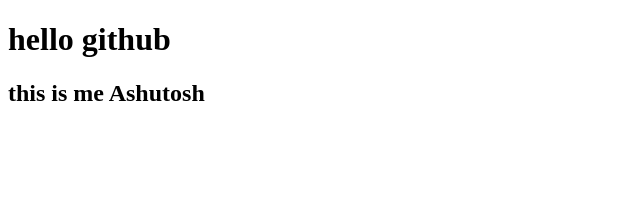
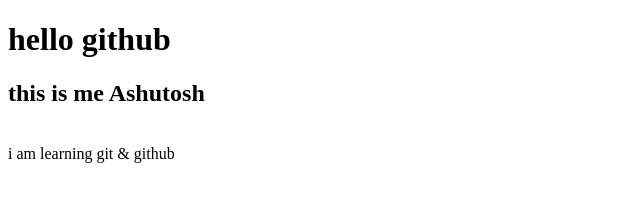
Before and after one commit to AshutoshSinghJai/hello_test, a plain HTML site: page index.html in a window 1280 px wide. Shown: the whole page, without its empty margins (0-640 px from the left). Drawn offline with Linux system fonts and the light colour scheme.

Commit message:
Update index.html
added few new lines

```diff
--- a/index.html
+++ b/index.html
@@ -2,5 +2,7 @@
 <body>
     <h1>hello github</h1>
     <h2> this is me Ashutosh</h2>
+    <br>
+    <h> i am learning git & github </h>
 </body>
 </html>
```
